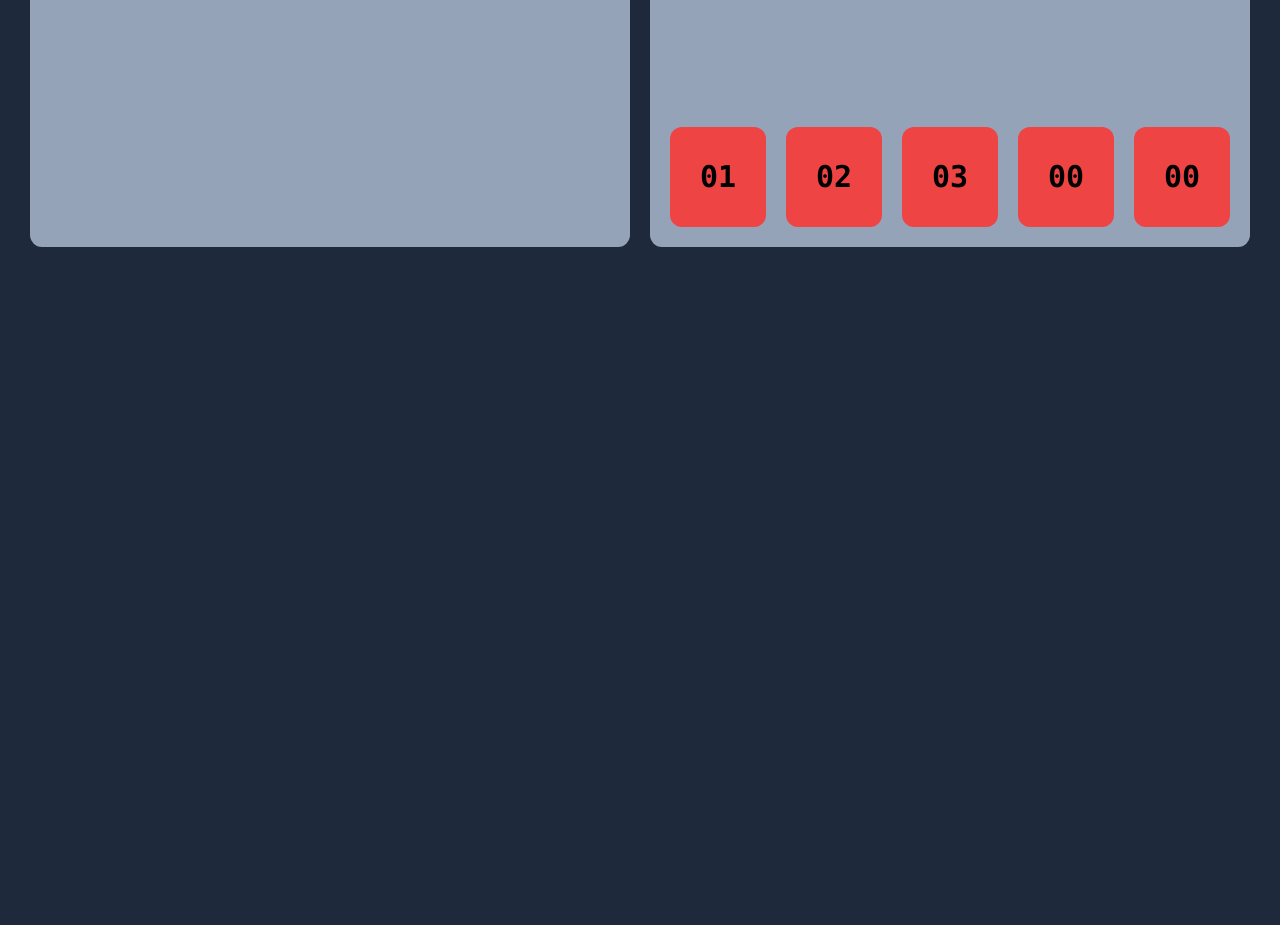
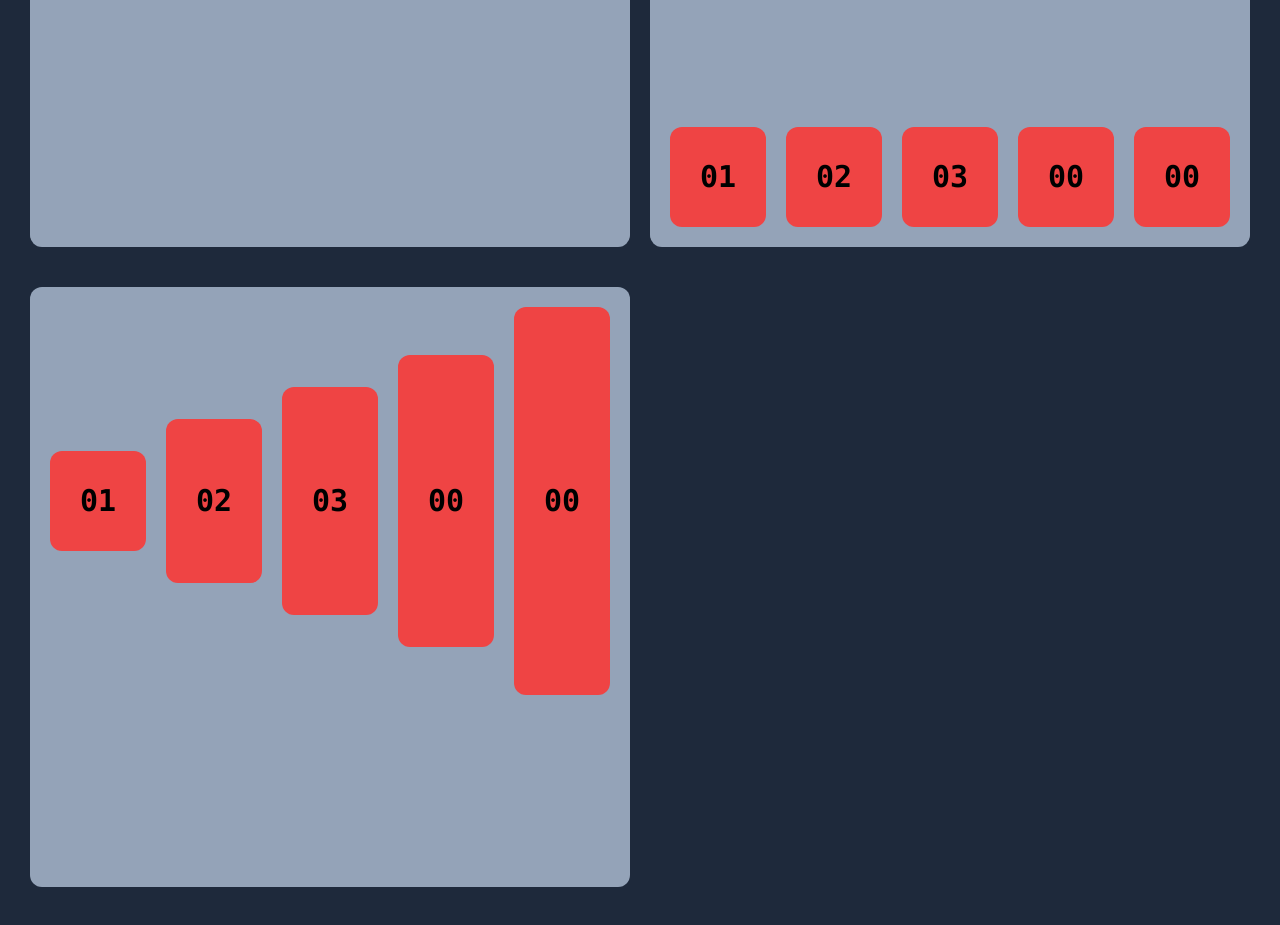
Before and after one commit to dgutierrez21/Learning-Tailwind-CSS, a website: page src/06-flexbox-y-grid/20-Align-Items/index.html in a window 1280 px wide. Shown: the part 1033-1958 px from the top of the page. Before the commit the page ends 1320 px from the top, so only its background shows below. Drawn offline with nearby package versions, Linux system fonts and the light colour scheme; files that its build step writes are made by us from their sources.

Commit message:
Baseline

```diff
--- a/src/06-flexbox-y-grid/20-Align-Items/Align-Items.txt
+++ b/src/06-flexbox-y-grid/20-Align-Items/Align-Items.txt
@@ -27,3 +27,8 @@ End
 Utilice items-end para alinear los elementos con el final del eje transversal del contenedor:
 
 ...
+
+Baseline
+Utilice items-baseline para alinear los elementos a lo largo del eje transversal del contenedor de forma que todas sus líneas base se alineen:
+
+...
--- a/src/06-flexbox-y-grid/20-Align-Items/index.html
+++ b/src/06-flexbox-y-grid/20-Align-Items/index.html
@@ -85,5 +85,32 @@
         00
       </div>
     </div>
+    <div
+      class="flex items-baseline gap-5 bg-slate-400 w-[600px] h-[600px] p-5 font-bold font-mono uppercase text-3xl rounded-xl"
+    >
+      <div class="bg-red-500 rounded-xl py-8 grid place-items-center w-[100px]">
+        01
+      </div>
+      <div
+        class="bg-red-500 rounded-xl py-16 grid place-items-center w-[100px]"
+      >
+        02
+      </div>
+      <div
+        class="bg-red-500 rounded-xl py-24 grid place-items-center w-[100px]"
+      >
+        03
+      </div>
+      <div
+        class="bg-red-500 rounded-xl py-32 grid place-items-center w-[100px]"
+      >
+        00
+      </div>
+      <div
+        class="bg-red-500 rounded-xl py-44 grid place-items-center w-[100px]"
+      >
+        00
+      </div>
+    </div>
   </body>
 </html>
```
